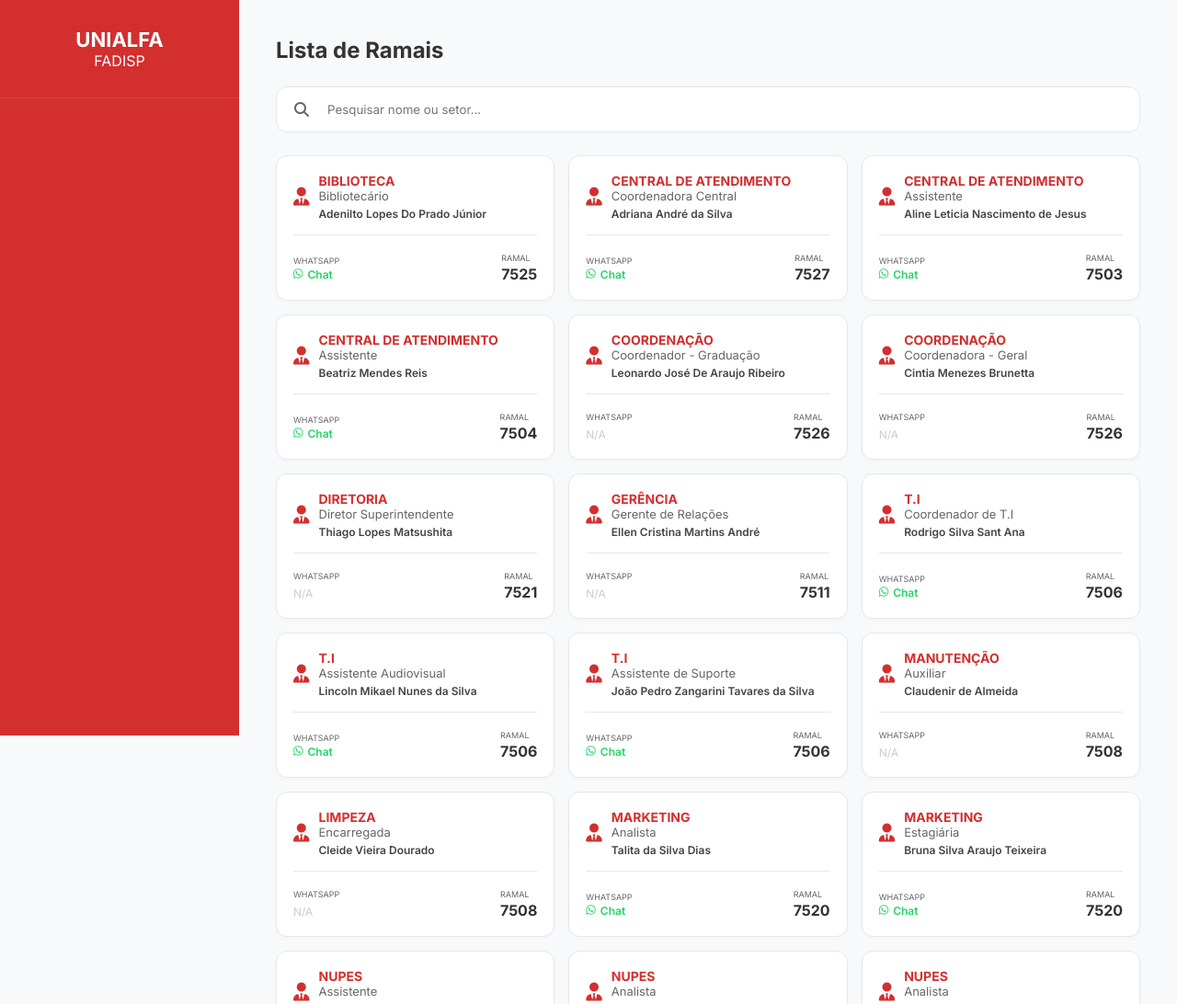
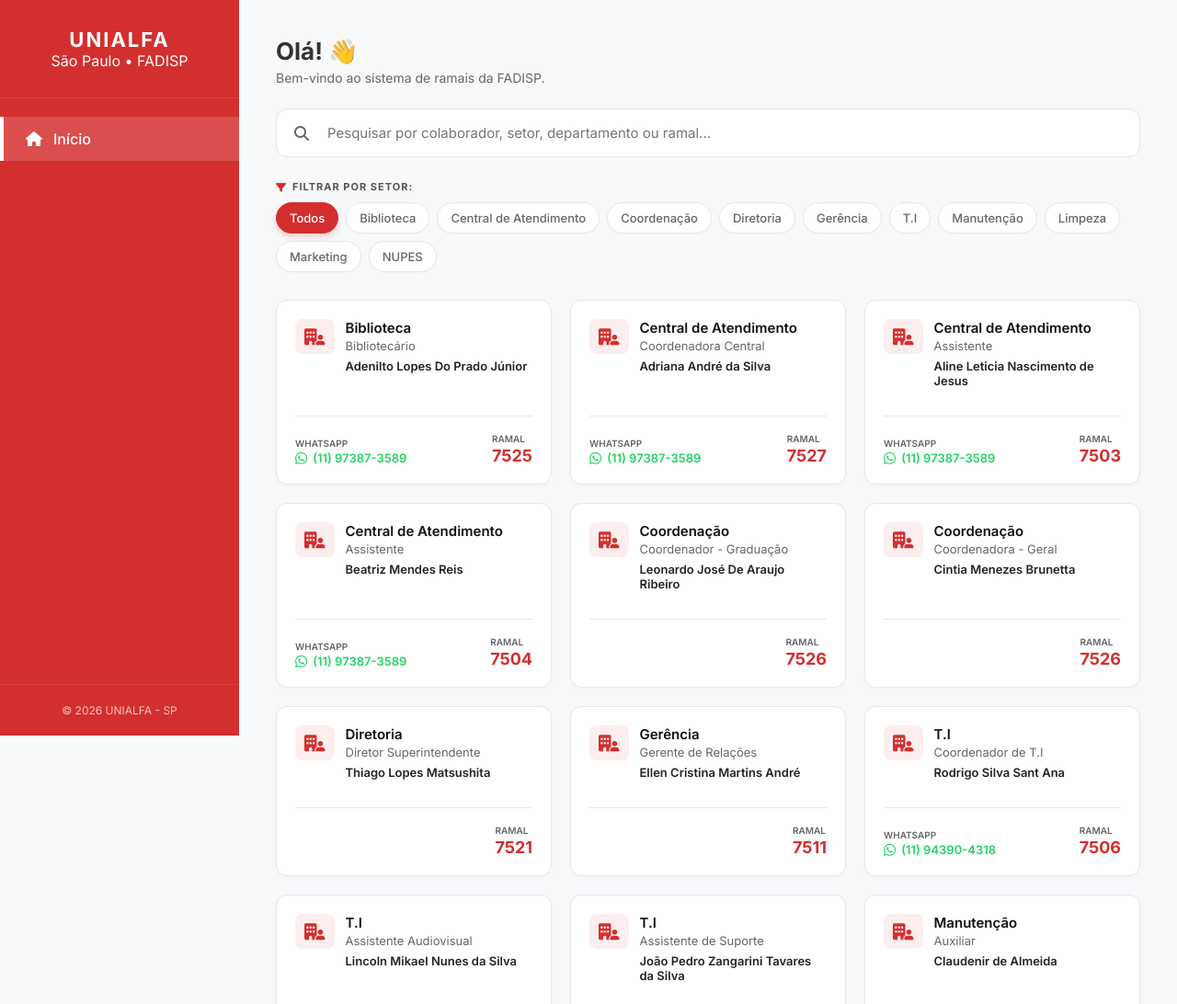
Before and after one commit to rodrigo021ro-ui/ramais-fadisp, a plain HTML site: page index.html in a window 1280 px wide. Shown: the top 1092 px of the page at 92% size. Drawn offline with Linux system fonts and the light colour scheme.

Commit message:
Update index.html

```diff
--- a/index.html
+++ b/index.html
@@ -9,6 +9,7 @@
     <style>
         :root {
             --primary-color: #d32f2f;
+            --primary-dark: #b71c1c;
             --bg-color: #f8f9fa;
             --card-bg: #ffffff;
             --text-main: #333333;
@@ -19,49 +20,106 @@
         * { margin: 0; padding: 0; box-sizing: border-box; font-family: 'Inter', sans-serif; }
         body { background-color: var(--bg-color); color: var(--text-main); }
 
+        /* Mobile First - Ajustes para telas pequenas */
         aside { display: none; }
         main { padding: 20px; margin-left: 0; }
 
+        /* Desktop - Menu Lateral Visível */
         @media (min-width: 768px) {
             body { display: flex; }
-            aside { width: 260px; background-color: var(--primary-color); color: #ffffff; display: flex; flex-direction: column; position: fixed; height: 100vh; }
+            aside { width: 260px; background-color: var(--primary-color); color: #ffffff; display: flex; flex-direction: column; justify-content: space-between; position: fixed; height: 100vh; left: 0; top: 0; }
             main { margin-left: 260px; padding: 40px; width: calc(100% - 260px); }
         }
 
         .logo-container { padding: 30px 20px; text-align: center; border-bottom: 1px solid rgba(255, 255, 255, 0.1); }
-        .logo-container h1 { font-size: 22px; font-weight: 700; }
+        .logo-container h1 { font-size: 22px; letter-spacing: 2px; font-weight: 700; }
+        .nav-links { list-style: none; padding: 20px 0; }
+        .nav-links li a { display: flex; align-items: center; gap: 12px; padding: 14px 24px; color: #ffffff; text-decoration: none; font-weight: 500; }
+        .nav-links li.active a { background-color: rgba(255, 255, 255, 0.15); border-left: 4px solid #ffffff; }
+        .sidebar-footer { padding: 20px; font-size: 12px; text-align: center; opacity: 0.7; border-top: 1px solid rgba(255, 255, 255, 0.1); }
 
         .header-welcome { margin-bottom: 25px; }
+        .header-welcome h2 { font-size: 26px; font-weight: 700; }
+        .header-welcome p { color: var(--text-muted); margin-top: 5px; font-size: 14px; }
+
+        /* Pesquisa */
         .search-bar-container { position: relative; margin-bottom: 25px; }
         .search-bar-container i { position: absolute; left: 20px; top: 50%; transform: translateY(-50%); color: var(--text-muted); }
-        .search-bar-container input { width: 100%; padding: 16px 20px 16px 55px; border: 1px solid var(--border-color); border-radius: 12px; }
+        .search-bar-container input { width: 100%; padding: 16px 20px 16px 55px; border: 1px solid var(--border-color); border-radius: 12px; font-size: 15px; outline: none; background: #fff; }
 
-        .ramais-grid { display: grid; grid-template-columns: repeat(auto-fill, minmax(280px, 1fr)); gap: 15px; }
-        .ramal-card { background: var(--card-bg); border: 1px solid var(--border-color); border-radius: 12px; padding: 18px; box-shadow: 0 2px 4px rgba(0,0,0,0.02); }
+        /* Filtros Avançados (Chips) */
+        .filter-section { margin-bottom: 30px; }
+        .filter-title { font-size: 11px; font-weight: 700; color: #555; text-transform: uppercase; letter-spacing: 1px; margin-bottom: 10px; display: flex; align-items: center; gap: 6px; }
+        .filter-title i { color: var(--primary-color); }
+        .filter-chips { display: flex; flex-wrap: wrap; gap: 8px; }
+        .chip { background: #ffffff; border: 1px solid var(--border-color); padding: 8px 14px; border-radius: 20px; font-size: 13px; font-weight: 500; color: var(--text-muted); cursor: pointer; transition: all 0.2s ease; box-shadow: 0 1px 2px rgba(0,0,0,0.02); }
+        .chip:hover { border-color: var(--primary-color); color: var(--primary-color); }
+        .chip.active { background-color: var(--primary-color); color: #ffffff; border-color: var(--primary-color); box-shadow: 0 4px 6px rgba(211, 47, 47, 0.2); }
 
-        .card-header { display: flex; align-items: center; gap: 10px; margin-bottom: 12px; }
-        .card-header i { color: var(--primary-color); font-size: 20px; }
-        .card-info h3 { font-size: 14px; color: var(--primary-color); font-weight: 700; text-transform: uppercase; }
-        .card-info p { font-size: 13px; color: var(--text-muted); }
-        .colaborador { font-size: 12px; color: #444; margin-top: 4px; font-weight: 600; }
+        /* Grid de Cards */
+        .ramais-grid { display: grid; grid-template-columns: repeat(auto-fill, minmax(280px, 1fr)); gap: 20px; }
+        .ramal-card { background: var(--card-bg); border: 1px solid var(--border-color); border-radius: 12px; padding: 20px; box-shadow: 0 2px 4px rgba(0,0,0,0.02); display: flex; flex-direction: column; justify-content: space-between; }
 
-        .card-footer { margin-top: 15px; padding-top: 12px; border-top: 1px solid var(--border-color); display: flex; justify-content: space-between; align-items: center; }
-        .label { font-size: 9px; color: var(--text-muted); text-transform: uppercase; }
-        .numero { font-size: 16px; font-weight: 700; color: #333; }
-        .whatsapp-link { display: flex; align-items: center; gap: 5px; font-size: 12px; color: #25d366; text-decoration: none; font-weight: 600; }
+        .card-header-icon { display: flex; align-items: flex-start; gap: 12px; margin-bottom: 15px; }
+        .card-header-icon i { color: var(--primary-color); background: rgba(211, 47, 47, 0.08); padding: 10px; border-radius: 8px; font-size: 18px; }
+        .card-info h3 { font-size: 15px; font-weight: 600; color: #111; }
+        .card-info p { font-size: 13px; color: var(--text-muted); margin-top: 2px; }
+        .card-info .colaborador { font-size: 13px; color: #222; margin-top: 6px; font-weight: 600; }
+
+        .card-footer-ramal { margin-top: 15px; padding-top: 12px; border-top: 1px solid var(--border-color); display: flex; justify-content: space-between; align-items: flex-end; }
+        .label { font-size: 10px; color: var(--text-muted); text-transform: uppercase; font-weight: 600; }
+        .numero { font-size: 18px; font-weight: 700; color: var(--primary-color); }
+
+        /* Estilo WhatsApp com número visível */
+        .whatsapp-container { display: flex; flex-direction: column; }
+        .whatsapp-link { display: inline-flex; align-items: center; gap: 6px; font-size: 13px; color: #25d366; text-decoration: none; font-weight: 600; margin-top: 2px; }
+        .whatsapp-link:hover { text-decoration: underline; }
+        .whatsapp-link i { font-size: 15px; }
     </style>
 </head>
 <body>
     <aside>
-        <div class="logo-container"><h1>UNIALFA</h1><span>FADISP</span></div>
+        <div>
+            <div class="logo-container">
+                <h1>UNIALFA</h1>
+                <span>São Paulo • FADISP</span>
+            </div>
+            <ul class="nav-links">
+                <li class="active"><a href="#"><i class="fa-solid fa-house"></i> <span>Início</span></a></li>
+            </ul>
+        </div>
+        <div class="sidebar-footer">&copy; 2026 UNIALFA - SP</div>
     </aside>
 
     <main>
-        <div class="header-welcome"><h2>Lista de Ramais</h2></div>
+        <div class="header-welcome">
+            <h2>Olá! 👋</h2>
+            <p>Bem-vindo ao sistema de ramais da FADISP.</p>
+        </div>
+
         <div class="search-bar-container">
             <i class="fa-solid fa-magnifying-glass"></i>
-            <input type="text" id="searchInput" placeholder="Pesquisar nome ou setor...">
+            <input type="text" id="searchInput" placeholder="Pesquisar por colaborador, setor, departamento ou ramal...">
         </div>
+
+        <!-- Filtros Avançados por Setor -->
+        <div class="filter-section">
+            <div class="filter-title"><i class="fa-solid fa-filter"></i> Filtrar por Setor:</div>
+            <div class="filter-chips" id="filterChips">
+                <div class="chip active" data-setor="todos">Todos</div>
+                <div class="chip" data-setor="Biblioteca">Biblioteca</div>
+                <div class="chip" data-setor="Central de Atendimento">Central de Atendimento</div>
+                <div class="chip" data-setor="Coordenação">Coordenação</div>
+                <div class="chip" data-setor="Diretoria">Diretoria</div>
+                <div class="chip" data-setor="Gerência">Gerência</div>
+                <div class="chip" data-setor="T.I">T.I</div>
+                <div class="chip" data-setor="Manutenção">Manutenção</div>
+                <div class="chip" data-setor="Limpeza">Limpeza</div>
+                <div class="chip" data-setor="Marketing">Marketing</div>
+                <div class="chip" data-setor="NUPES">NUPES</div>
+            </div>
+        </div>
+
         <div id="ramaisGrid" class="ramais-grid"></div>
     </main>
 
@@ -89,29 +147,85 @@
             { nome: "Rebeca Maria El Amm Cavalari", setor: "NUPES", depto: "Assistente", ramal: "7515", cel: null }
         ];
 
+        let setorSelecionado = 'todos';
+
+        function formatCel(cel) {
+            if (!cel) return '';
+            return `(${cel.substring(2,4)}) ${cel.substring(4,9)}-${cel.substring(9,13)}`;
+        }
+
         function renderCards(data) {
             const grid = document.getElementById('ramaisGrid');
-            grid.innerHTML = data.map(item => `
-                <div class="ramal-card">
-                    <div class="card-header"><i class="fa-solid fa-user-tie"></i>
-                        <div class="card-info"><h3>${item.setor}</h3><p>${item.depto}</p><div class="colaborador">${item.nome}</div></div>
+            grid.innerHTML = '';
+
+            if (data.length === 0) {
+                grid.innerHTML = '<p style="color: var(--text-muted); grid-column: 1/-1; text-align: center; padding: 30px;">Nenhum ramal encontrado.</p>';
+                return;
+            }
+
+            data.forEach(item => {
+                const card = document.createElement('div');
+                card.className = 'ramal-card';
+
+                // Exibe o número formatado do WhatsApp se existir, senão oculta a linha de celular
+                const celHtml = item.cel ? `
+                    <div class="whatsapp-container">
+                        <span class="label">WhatsApp</span>
+                        <a href="https://api.whatsapp.com/send?phone=${item.cel}" target="_blank" class="whatsapp-link" title="Abrir no WhatsApp">
+                            <i class="fa-brands fa-whatsapp"></i> ${formatCel(item.cel)}
+                        </a>
                     </div>
-                    <div class="card-footer">
+                ` : '<div></div>';
+
+                card.innerHTML = `
+                    <div class="card-header-icon">
+                        <i class="fa-solid fa-building-user"></i>
+                        <div class="card-info">
+                            <h3>${item.setor}</h3>
+                            <p>${item.depto}</p>
+                            <div class="colaborador">${item.nome}</div>
+                        </div>
+                    </div>
+                    <div class="card-footer-ramal">
+                        ${celHtml}
                         <div>
-                            <span class="label">WhatsApp</span><br>
-                            ${item.cel ? `<a href="https://api.whatsapp.com/send?phone=${item.cel}" target="_blank" class="whatsapp-link"><i class="fa-brands fa-whatsapp"></i> Chat</a>` : '<span style="color:#ccc; font-size:12px;">N/A</span>'}
+                            <span class="label">Ramal</span>
+                            <div class="numero">${item.ramal}</div>
                         </div>
-                        <div><span class="label">Ramal</span><div class="numero">${item.ramal}</div></div>
                     </div>
-                </div>
-            `).join('');
+                `;
+                grid.appendChild(card);
+            });
         }
 
-        document.getElementById('searchInput').addEventListener('input', (e) => {
-            const val = e.target.value.toLowerCase();
-            renderCards(ramaisData.filter(i => i.nome.toLowerCase().includes(val) || i.setor.toLowerCase().includes(val)));
+        function filtrarDados() {
+            const termo = document.getElementById('searchInput').value.toLowerCase();
+
+            const filtrados = ramaisData.filter(item => {
+                const matchSetor = (setorSelecionado === 'todos' || item.setor === setorSelecionado);
+                const matchTermo = item.nome.toLowerCase().includes(termo) ||
+                                   item.setor.toLowerCase().includes(termo) ||
+                                   item.depto.toLowerCase().includes(termo) ||
+                                   item.ramal.includes(termo);
+                return matchSetor && matchTermo;
+            });
+
+            renderCards(filtrados);
+        }
+
+        // Eventos
+        document.getElementById('searchInput').addEventListener('input', filtrarDados);
+
+        document.querySelectorAll('.chip').forEach(chip => {
+            chip.addEventListener('click', (e) => {
+                document.querySelectorAll('.chip').forEach(c => c.classList.remove('active'));
+                e.target.classList.add('active');
+                setorSelecionado = e.target.getAttribute('data-setor');
+                filtrarDados();
+            });
         });
 
+        // Inicialização
         renderCards(ramaisData);
     </script>
 </body>
```
